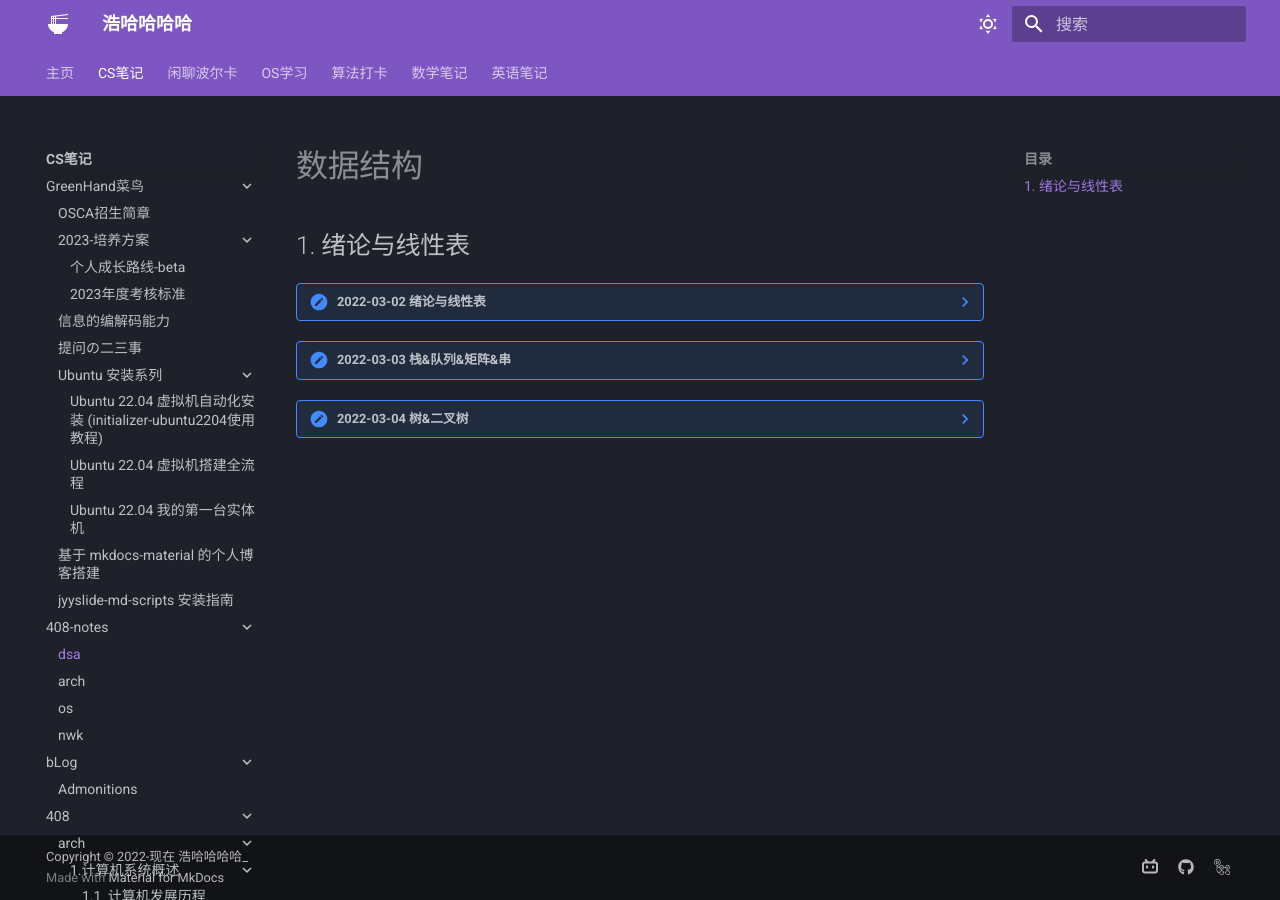
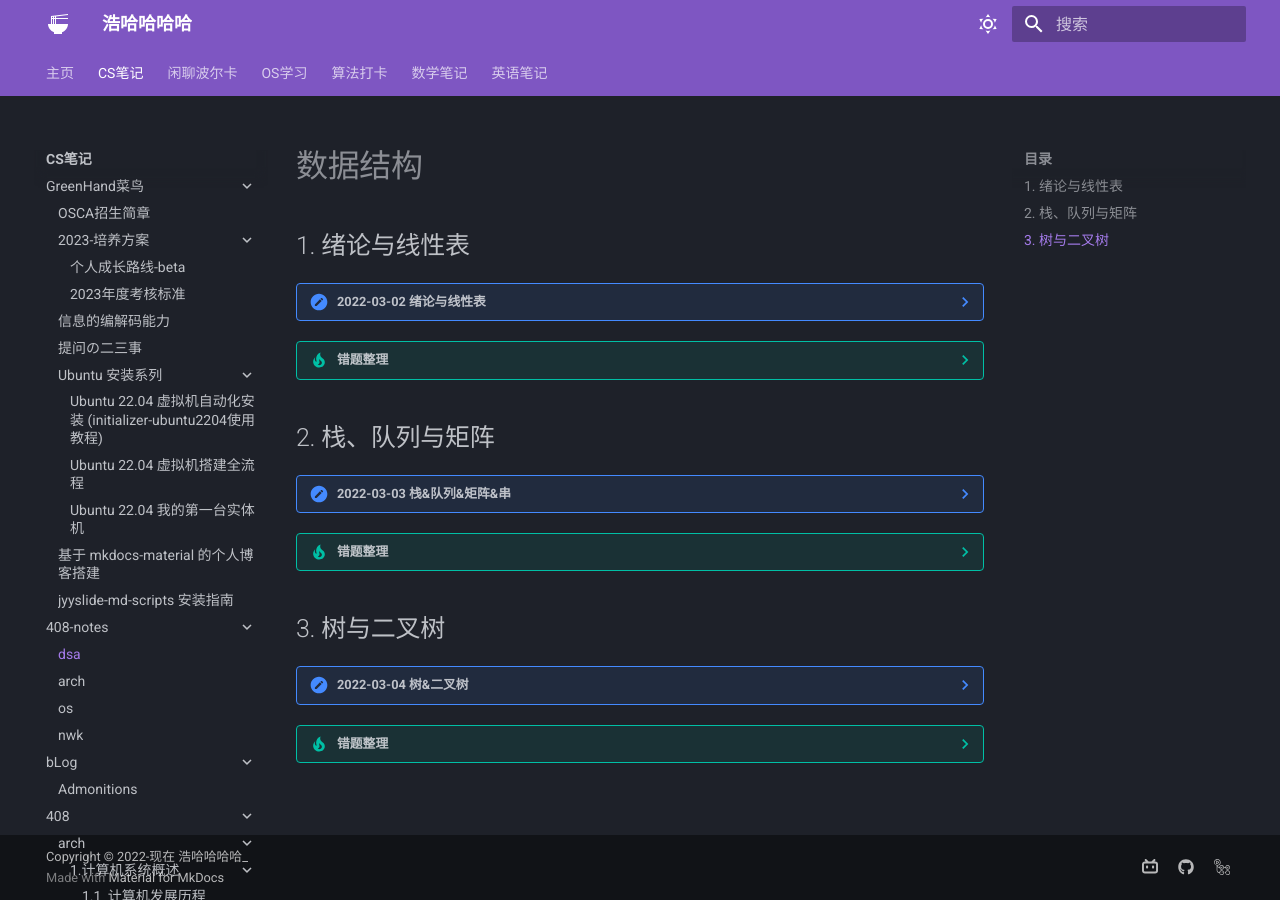
Before and after one commit to Haohahahaha/cs, an MkDocs documentation site: the page built from docs/408-notes/dsa.md, in a window 1280 px wide. Built offline with MkDocs 1.6.1 and Material for MkDocs 9.7.7, drawn with Linux system fonts in a browser that asks for light colours; some of the changed lines change nothing that is shown.

Commit message:
2024-03-05_00:44:25 update

```diff
--- a/docs/408-notes/dsa.md
+++ b/docs/408-notes/dsa.md
@@ -11,6 +11,10 @@
     ![2-3](./pic/dsa/notes/2-3.jpg)
     ![2-4](./pic/dsa/notes/2-4.jpg)
 
+??? tip "错题整理"
+
+## 2. 栈、队列与矩阵
+
 ??? note "2022-03-03 栈&队列&矩阵&串"
 
     ![3-1](./pic/dsa/notes/3-1.jpg)
@@ -20,26 +24,20 @@
     ![4-1](./pic/dsa/notes/4-1.jpg)
     ![4-2](./pic/dsa/notes/4-2.jpg)
 
+
+??? tip "错题整理"
+
+## 3. 树与二叉树
+
 ??? note "2022-03-04 树&二叉树"
 
     ![5-1](./pic/dsa/notes/5-1.jpg)
     ![5-2](./pic/dsa/notes/5-2.jpg)
 
-<!---
 
 ??? tip "错题整理"
 
-## 2. 栈、队列与矩阵
-
-??? note "笔记"
-
-??? tip "错题整理"
-
-## 3. 树与二叉树
-
-??? note "笔记"
-
-??? tip "错题整理"
+<!---
 
 ## 4. 树的应用与图的基础
 
```
